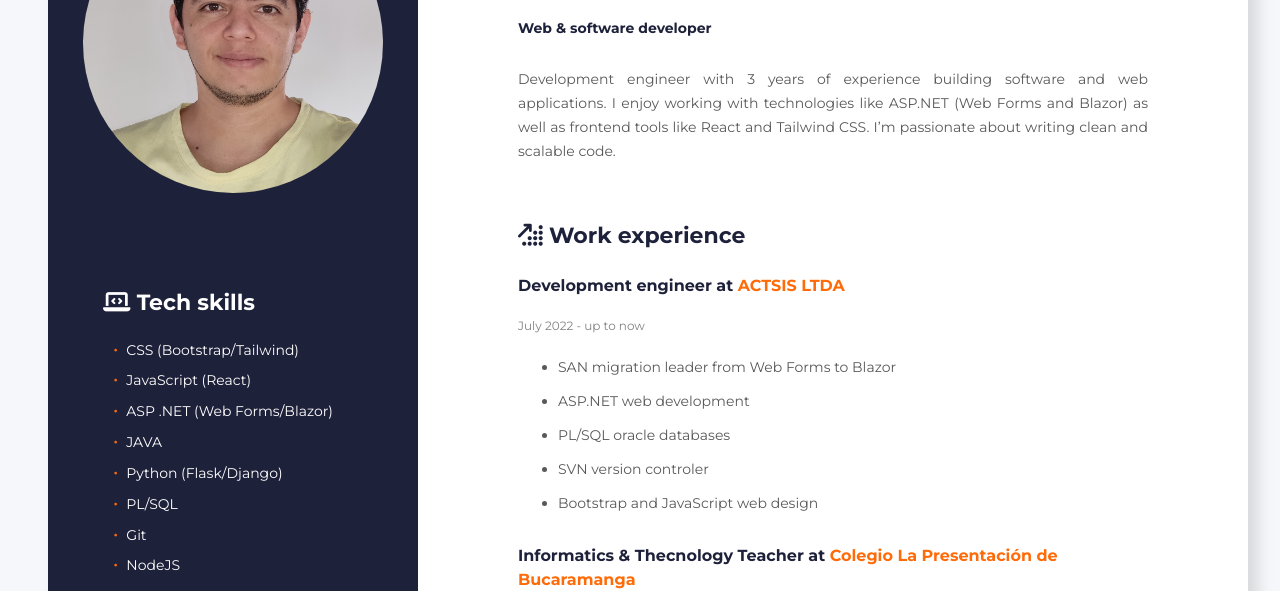
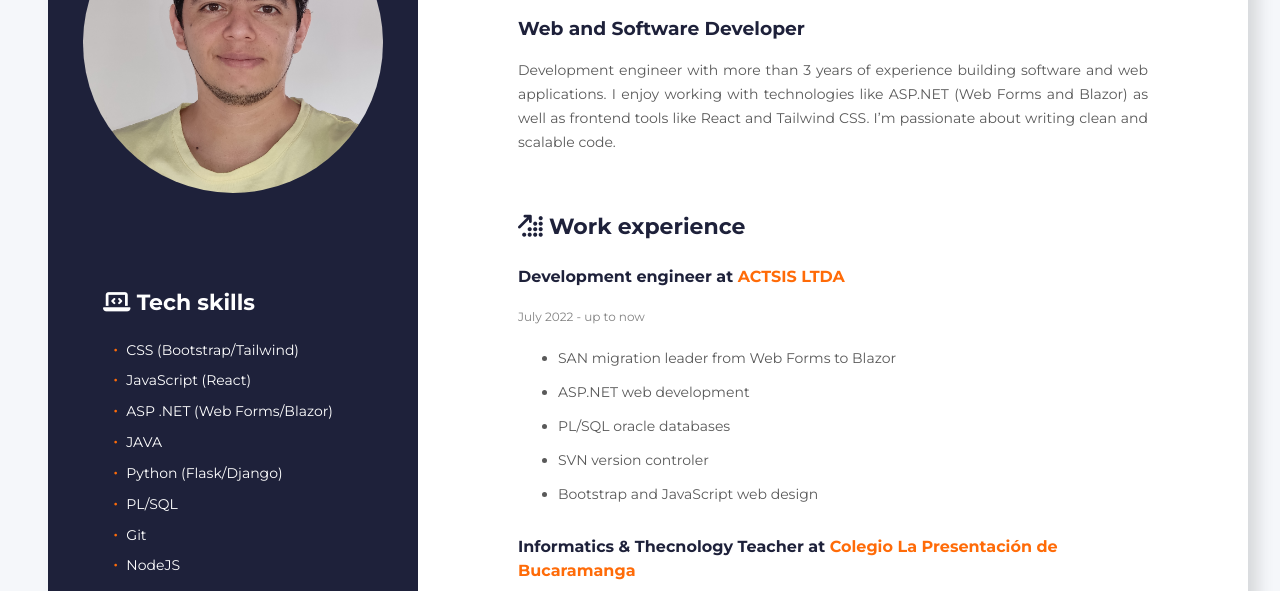
Before and after one commit to JonathanPabon-Dev/CV, a plain HTML site: page index.html in a window 1280 px wide. Shown: the part 215-806 px from the top of the page. Drawn offline with nearby package versions, Linux system fonts and the light colour scheme.

Commit message:
Info updated fixed

```diff
--- a/css/style.css
+++ b/css/style.css
@@ -11,10 +11,6 @@ body {
   border-bottom: 4px solid #ff6b08;
 }
 
-.bio-occupation {
-  margin-bottom: 27px;
-}
-
 .bio-title,
 .bio-occupation {
   color: #1e213a;
@@ -25,7 +21,6 @@ body {
   padding-left: 10px;
 }
 
-.bio-occupation,
 .bio-about {
   font-size: 14px;
   line-height: 1.714;
--- a/index.html
+++ b/index.html
@@ -77,9 +77,9 @@
       <div class="right-side">
         <section class="bio">
           <h1 class="bio-title">Jonathan Pabón Prieto</h1>
-          <h4 class="bio-occupation">Web & software developer</h4>
+          <h3 class="bio-occupation">Web and Software Developer</h3>
           <p class="bio-about">
-            Development engineer with 3 years of experience building software and web applications. I enjoy working with technologies like ASP.NET (Web Forms and Blazor) as well as frontend tools like React and Tailwind CSS. I’m passionate about writing clean and scalable code.
+            Development engineer with more than 3 years of experience building software and web applications. I enjoy working with technologies like ASP.NET (Web Forms and Blazor) as well as frontend tools like React and Tailwind CSS. I’m passionate about writing clean and scalable code.
           </p>
         </section>
         <!-- Jobs -->
```
